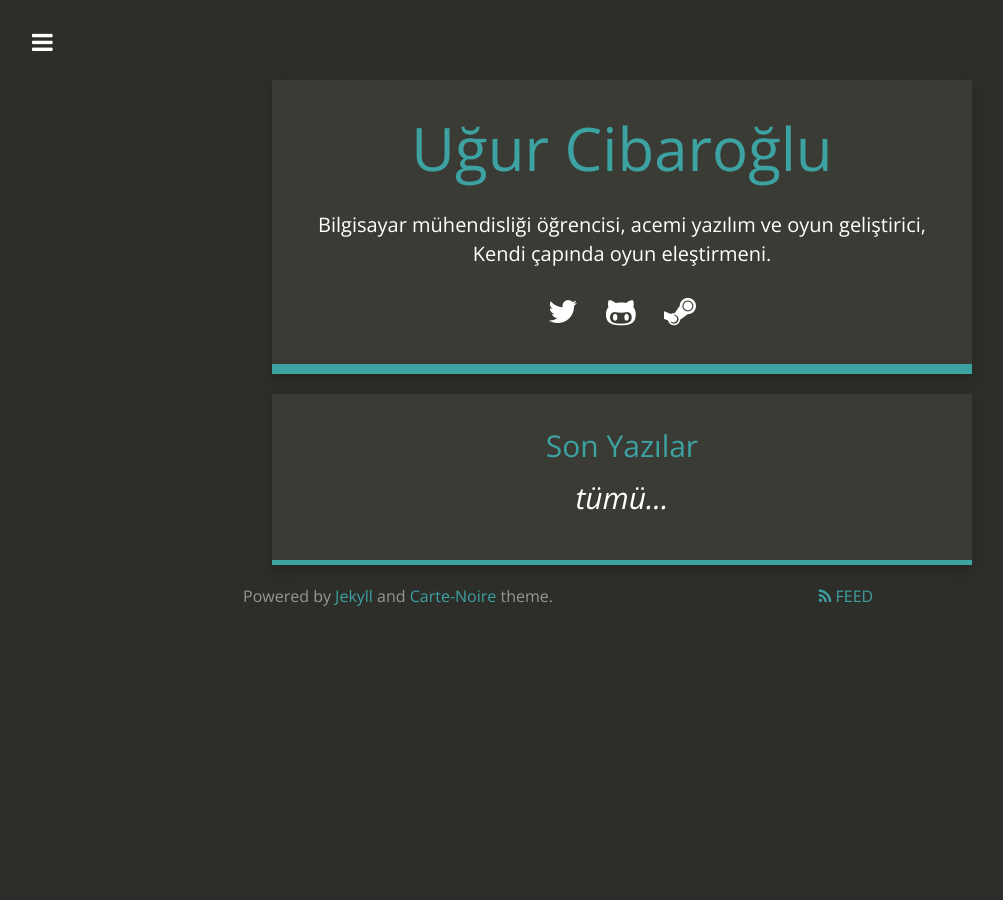
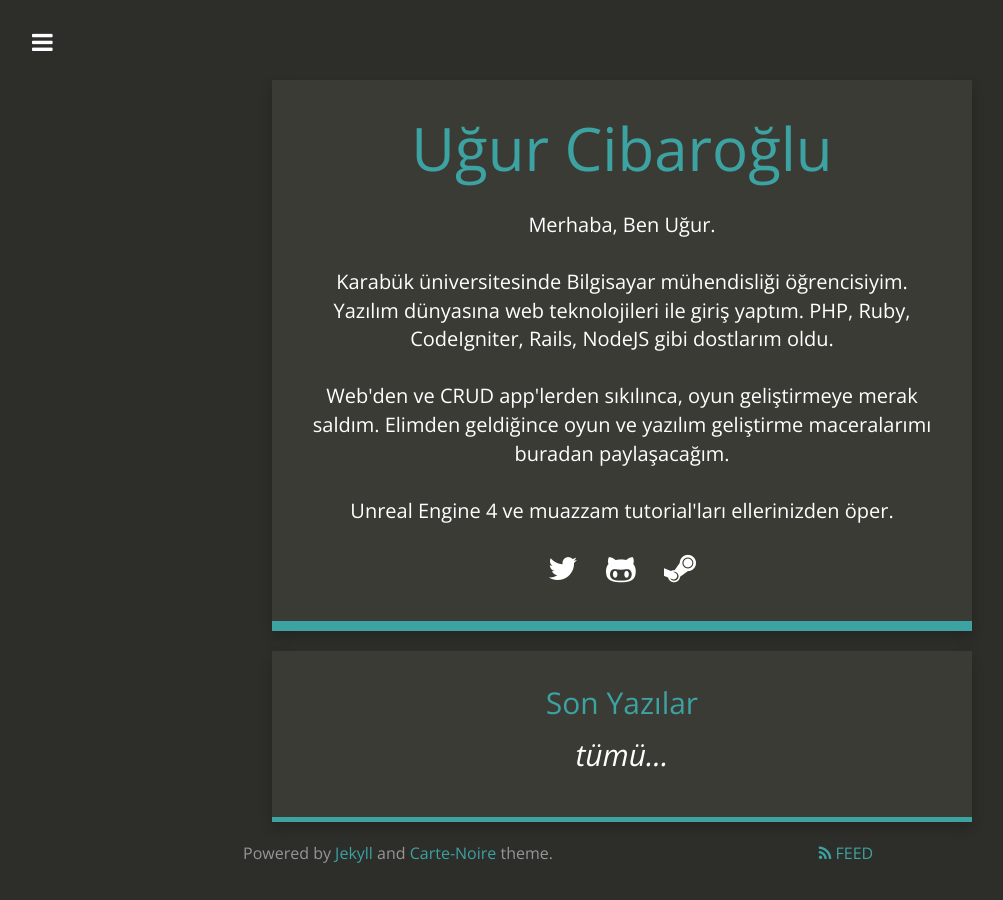
Before and after one commit to uCibar/uCibar.github.io, a Jekyll site: the page built from index.html, in a window 1280 px wide. Shown: the whole page, without its empty margins (18-1021 px from the left). Built offline with Jekyll 4.4.1, drawn with Linux system fonts in a browser that asks for light colours; nearby versions of some CDN libraries.

Commit message:
_config.yml değişikliği

```diff
--- a/_config.yml
+++ b/_config.yml
@@ -4,7 +4,11 @@ email: ugur.cibar@gmail.com
 description: "Uğur Cibaroğlu'nun kişisel blogu. Karabük üniversitesi Bilgisayar mühendisliği öğrencisi."
 baseurl: ""
 url: "http://ugurcibar.com"
-title_description: "Bilgisayar mühendisliği öğrencisi, acemi yazılım ve oyun geliştirici, Kendi çapında oyun eleştirmeni."
+title_description: "Merhaba, Ben Uğur.<br><br>
+Karabük üniversitesinde Bilgisayar mühendisliği öğrencisiyim.
+Yazılım dünyasına web teknolojileri ile giriş yaptım. PHP, Ruby, CodeIgniter, Rails, NodeJS gibi dostlarım oldu.<br><br>
+Web'den ve CRUD app'lerden sıkılınca, oyun geliştirmeye merak saldım. Elimden geldiğince oyun ve yazılım geliştirme maceralarımı buradan paylaşacağım.<br><br>
+Unreal Engine 4 ve muazzam tutorial'ları ellerinizden öper."
 title_image: ""
 google_analytics: ""
 disqus_account: cartenoire
```
